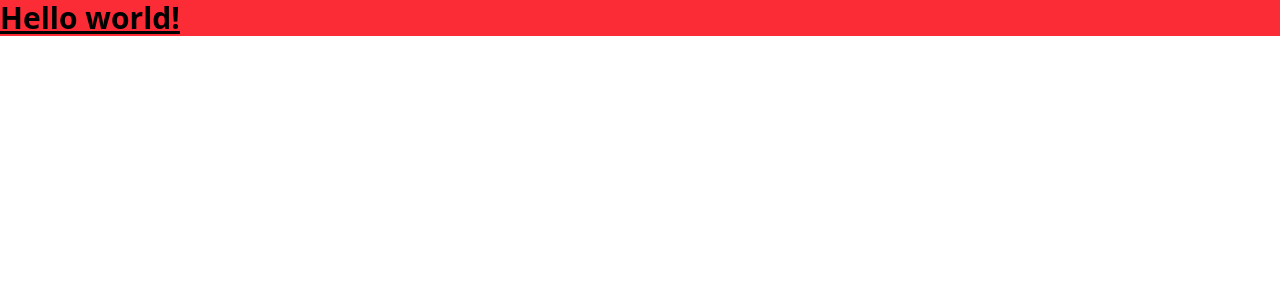
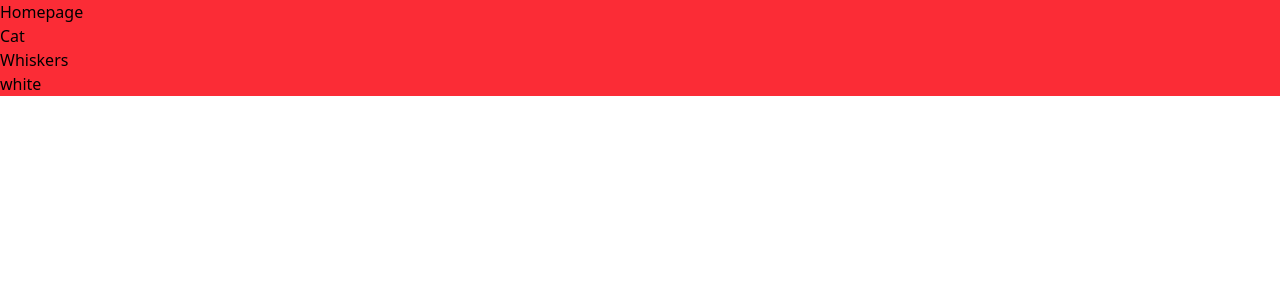
Before and after one commit to v3xlabs/catsplainer, a React (Vite) app: page / in a window 1280 px wide. Shown: the top 300 px of the page. Built offline with nearby package versions, Linux system fonts and the light colour scheme.

Commit message:
Introduce basic structure

```diff
--- a/src/App.tsx
+++ b/src/App.tsx
@@ -1,13 +1,12 @@
 import type { FC } from "react";
+import { Homepage } from "./pages/Homepage";
 
 export const App: FC = () => {
 
   return (
     <>
       <div className="bg-red-500">
-        <h1 className="text-3xl font-bold underline">
-          Hello world!
-        </h1>
+        <Homepage />
       </div>
     </>
   );
--- /dev/null
+++ b/src/components/Cat.tsx
@@ -0,0 +1,16 @@
+import type { FC } from "react";
+
+export type CatProps = {
+    name: string;
+    color: string;
+};
+
+export const Cat: FC<CatProps> = ({ name = 'Cat', color = 'black' }) => {
+    return (
+        <div>
+            Cat
+            <h1>{name}</h1>
+            <p>{color}</p>
+        </div>
+    );
+};
--- /dev/null
+++ b/src/pages/Homepage.tsx
@@ -0,0 +1,11 @@
+import { Cat } from "../components/Cat";
+
+export const Homepage = () => {
+
+    return (
+        <div>
+            Homepage
+            <Cat name="Whiskers" color="white" />
+        </div>
+    );
+};
```
